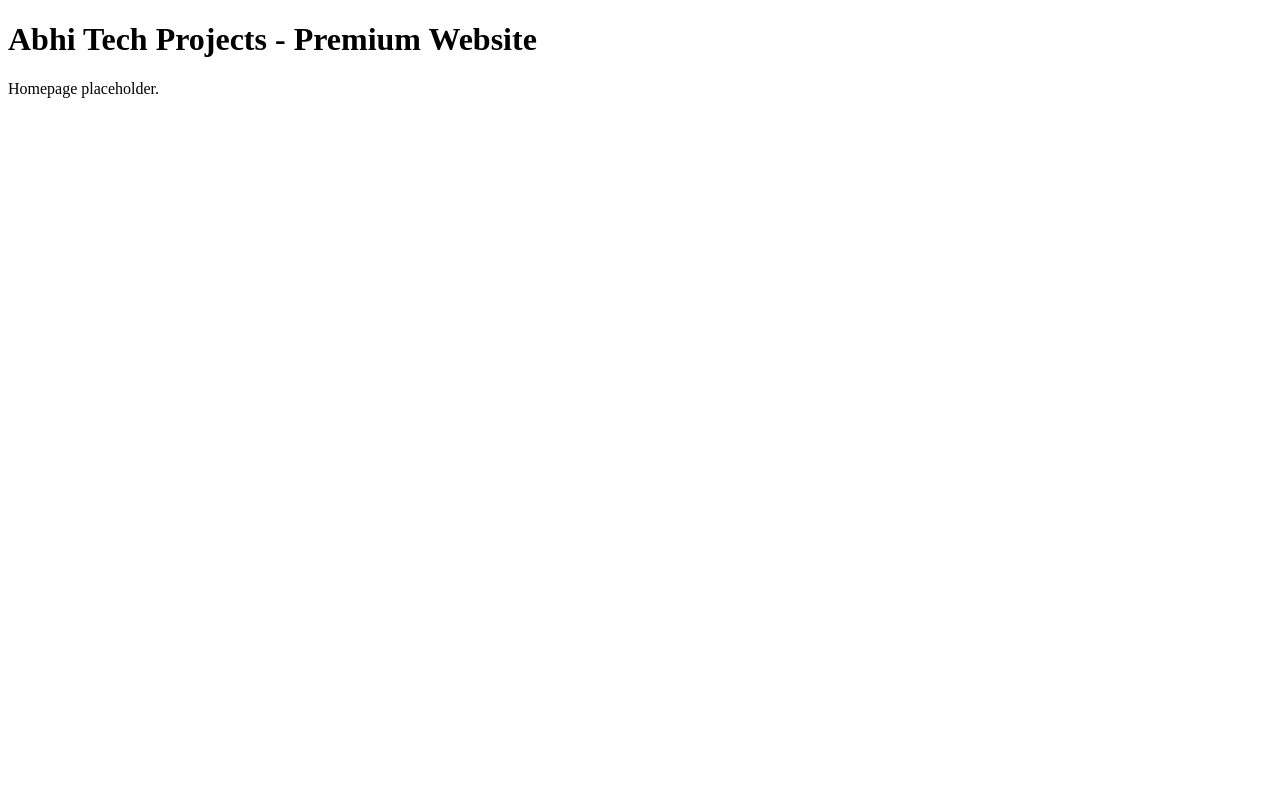
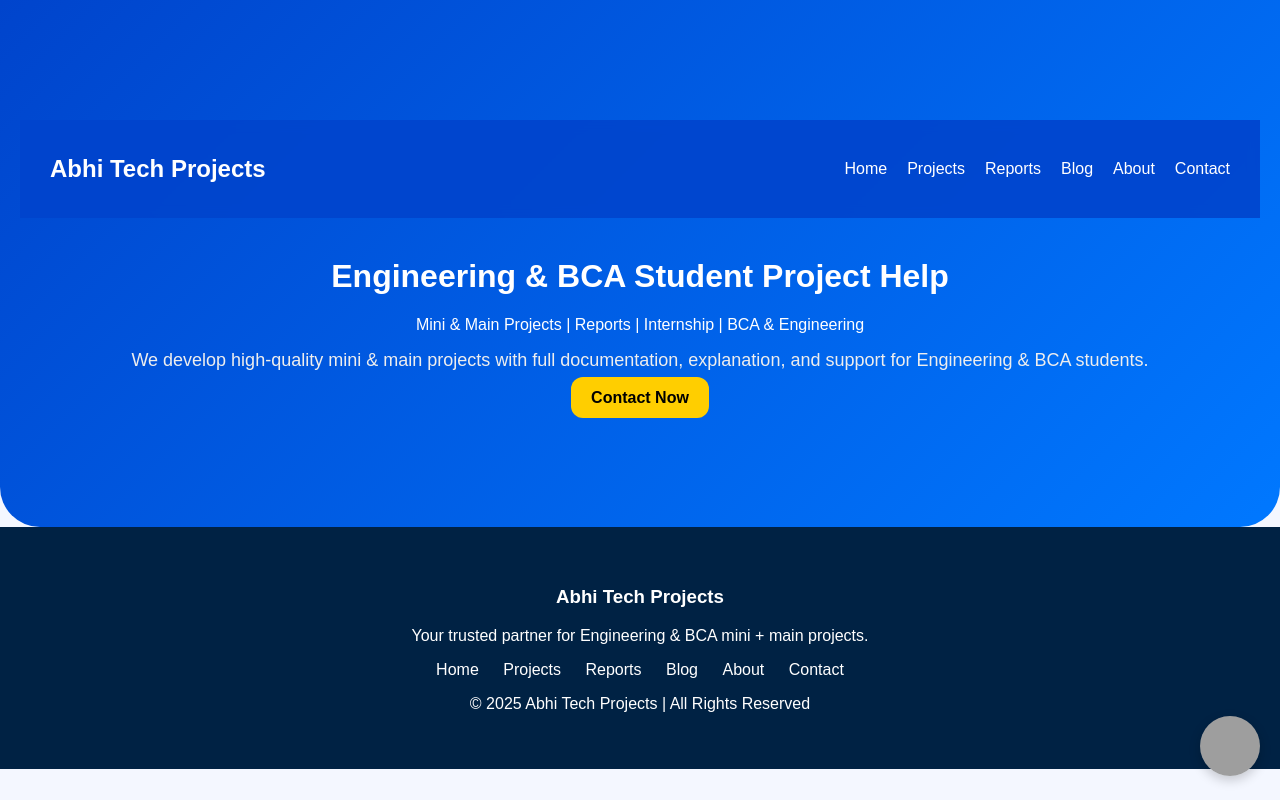
Before and after one commit to abhikannadiga/abhikannadiga.github.io, a plain HTML site: page index.html in a window 1280 px wide. Drawn offline with Linux system fonts and the light colour scheme; grey boxes are pictures that could not be loaded.

Commit message:
Add files via upload

```diff
--- a/index.html
+++ b/index.html
@@ -1 +1,84 @@
-<!DOCTYPE html><html><body><h1>Abhi Tech Projects - Premium Website</h1><p>Homepage placeholder.</p></body></html>
+<!DOCTYPE html>
+<html lang="en">
+<head>
+<meta charset="UTF-8">
+<meta name="viewport" content="width=device-width, initial-scale=1.0">
+<title>Abhi Tech Projects</title>
+<link rel="stylesheet" href="style.css">
+</head>
+<body>
+
+<!-- Sticky Navbar -->
+<header class="hero fade-in">
+    <nav>
+        <h2 class="logo">Abhi Tech Projects</h2>
+        <ul>
+            <li><a href="index.html">Home</a></li>
+            <li><a href="projects.html">Projects</a></li>
+            <li><a href="reports.html">Reports</a></li>
+            <li><a href="blog.html">Blog</a></li>
+            <li><a href="about.html">About</a></li>
+            <li><a href="contact.html" class="btn">Contact</a></li>
+        </ul>
+    </nav>
+
+    <div class="hero-content">
+        <h1>Engineering & BCA Student Project Help</h1>
+        <p>Mini & Main Projects | Reports | Internship | BCA & Engineering</p>
+        <p class="hero-info">
+            We develop high-quality mini & main projects with full documentation,
+            explanation, and support for Engineering & BCA students.
+        </p>
+        <a href="contact.html" class="cta">Contact Now</a>
+    </div>
+</header>
+
+<!-- Floating WhatsApp Button -->
+<a href="https://wa.me/9110891442" class="whatsapp-float" target="_blank">
+    <img src="https://cdn-icons-png.flaticon.com/512/733/733585.png" alt="WhatsApp">
+</a>
+
+<!-- Mobile Contact Bar -->
+<div class="mobile-contact-bar">
+    <a href="https://wa.me/9110891442">WhatsApp</a>
+    <a href="tel:9110891442">Call</a>
+    <a href="mailto:nnabhn1@gmail.com">Email</a>
+</div>
+
+<!-- JS for Animations -->
+<script>
+document.addEventListener("DOMContentLoaded", function() {
+    const elements = document.querySelectorAll(".fade-in");
+    function showElements() {
+        elements.forEach(el => {
+            const rect = el.getBoundingClientRect().top;
+            if (rect < window.innerHeight - 100) {
+                el.classList.add("show");
+            }
+        });
+    }
+    showElements();
+    window.addEventListener("scroll", showElements);
+});
+</script>
+
+<footer>
+    <div class="footer-content">
+        <h3>Abhi Tech Projects</h3>
+        <p>Your trusted partner for Engineering & BCA mini + main projects.</p>
+
+        <div class="footer-links">
+            <a href="index.html">Home</a>
+            <a href="projects.html">Projects</a>
+            <a href="reports.html">Reports</a>
+            <a href="blog.html">Blog</a>
+            <a href="about.html">About</a>
+            <a href="contact.html">Contact</a>
+        </div>
+
+        <p class="copy">© 2025 Abhi Tech Projects | All Rights Reserved</p>
+    </div>
+</footer>
+
+</body>
+</html>
--- a/style.css
+++ b/style.css
@@ -1 +1,26 @@
-body{font-family:sans-serif;}
+body {font-family:Poppins,sans-serif;background:#f4f7ff;margin:0;}
+/* Sticky Navbar */
+nav{position:sticky;top:0;z-index:999;background:rgba(0,68,204,.9);padding:15px 30px;
+display:flex;justify-content:space-between;align-items:center;backdrop-filter:blur(6px);}
+nav ul{display:flex;list-style:none;} nav ul li{margin-left:20px;}
+nav ul li a{color:white;text-decoration:none;font-weight:500;}
+.hero{background:linear-gradient(135deg,#0044cc,#0078ff);padding:120px 20px;color:white;
+border-radius:0 0 40px 40px;}
+.cta{background:#ffce00;padding:12px 20px;border-radius:12px;color:black;text-decoration:none;font-weight:700;}
+.hero-content{text-align:center;margin-top:40px;} .hero-info{font-size:18px;color:#eee;margin-top:10px;}
+/* Animations */ html{scroll-behavior:smooth;}
+.fade-in{opacity:0;transform:translateY(25px);transition:1s;}
+.fade-in.show{opacity:1;transform:translateY(0);}
+/* WhatsApp Floating */
+.whatsapp-float{position:fixed;bottom:20px;right:20px;z-index:999;}
+.whatsapp-float img{width:60px;height:60px;border-radius:50%;box-shadow:0 4px 12px rgba(0,0,0,.2);transition:.3s;}
+.whatsapp-float img:hover{transform:scale(1.1);}
+/* Mobile Contact Bar */
+.mobile-contact-bar{display:none;}
+@media(max-width:620px){.mobile-contact-bar{position:fixed;bottom:0;left:0;width:100%;background:#0044cc;
+display:flex;justify-content:space-around;padding:12px;z-index:9999;}
+.mobile-contact-bar a{color:white;font-weight:600;text-decoration:none;}}
+/* Footer */
+footer{background:#002244;padding:40px 20px;color:white;text-align:center;}
+.footer-links a{color:white;margin:0 10px;text-decoration:none;}
+.footer-links a:hover{color:#ffce00;}
```
Also changed, not shown: projects.html (+1 -1 lines).
